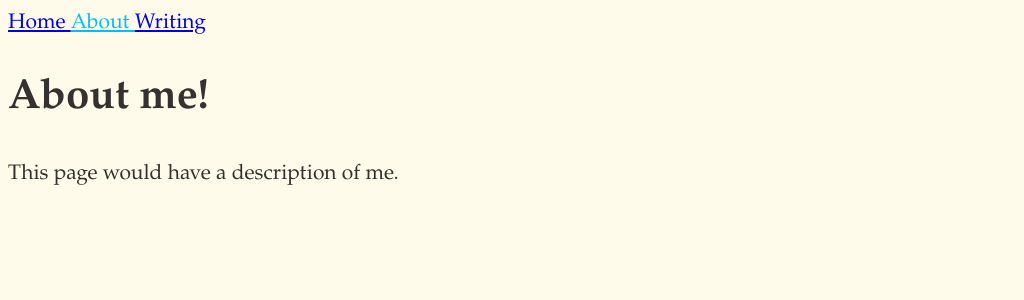
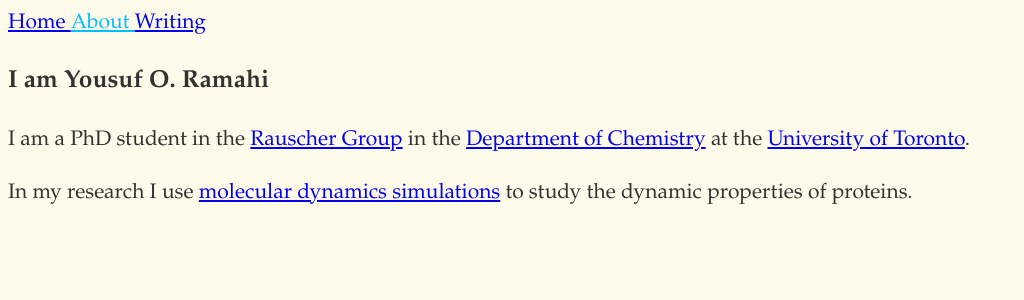
Before and after one commit to pukkasahib/pukkasahib.github.io, a Jekyll site: the page built from about.md, in a window 1280 px wide. Shown: the top 300 px of the page, without its empty margins (0-1024 px from the left). Built offline with Jekyll 4.4.1, drawn with Linux system fonts in a browser that asks for light colours; some web fonts are replaced.

Commit message:
understanding style sheets, updated font, updated body color

```diff
--- a/about.md
+++ b/about.md
@@ -1,8 +1,10 @@
 ---
-title: About Me, yaheard?
+title: About me
 layout: default
 ---
 
-# About me!
+### I am Yousuf O. Ramahi
 
-This page would have a description of me.
+I am a PhD student in the [Rauscher Group](https://rauscher-group.physics.utoronto.ca/) in the [Department of Chemistry](https://chemistry.utoronto.ca) at the [University of Toronto](https://utoronto.ca).
+
+In my research I use [molecular dynamics simulations](https://www.cell.com/neuron/fulltext/S0896-6273(18)30684-6) to study the dynamic properties of proteins.
```
Also changed, not shown: 1 other file.
